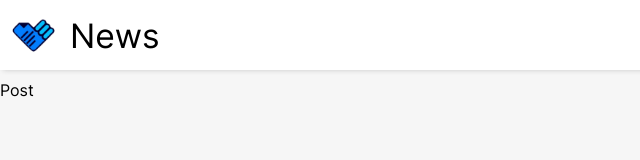
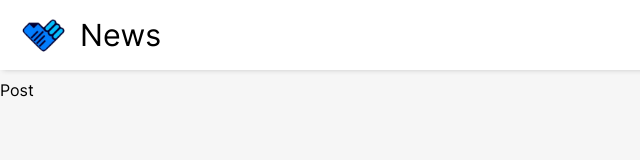
Before and after one commit to asianprogrammer/News, a Vue app: page /news/1 in a window 1280 px wide. Shown: the top 160 px of the page, without its empty margins (0-640 px from the left). Built offline with nearby package versions, Linux system fonts and the light colour scheme.

Commit message:
Logo position and app name header changed

```diff
--- a/src/components/NaveBar.vue
+++ b/src/components/NaveBar.vue
@@ -4,7 +4,7 @@
             <img src="../assets/img/logo.png" alt="News Logo" srcset="../assets/img/logo.png">
         </div>
         <div class="nav-title">
-            <h2>News</h2>
+            <h3>News</h3>
         </div>
     </nav>
     <div class="break">
@@ -29,5 +29,6 @@ nav {
 .icon {
     width: 70px;
     height: 70px;
+    margin-left: 10px;
 }
 </style>
```
